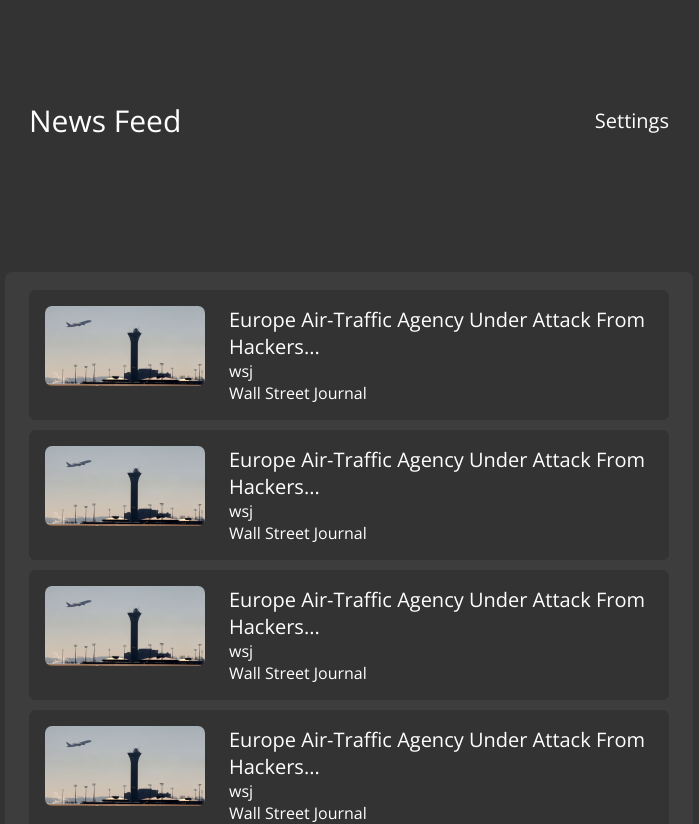
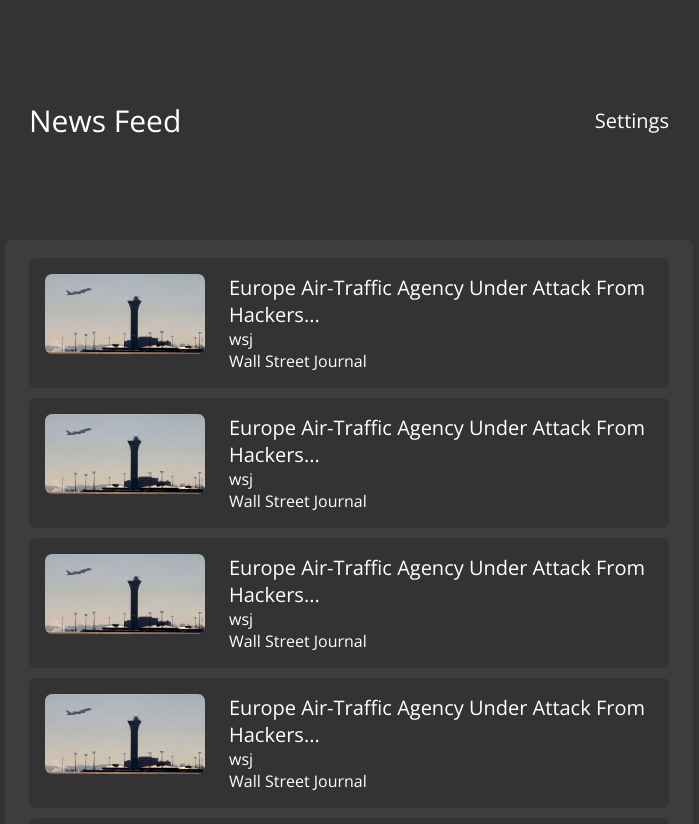
Before and after one commit to nslee333/news_project, a React (Create React App) app: page / in a window 1280 px wide. Shown: the top 824 px of the page, without its empty margins (291-990 px from the left). Built offline with nearby package versions, Linux system fonts and the light colour scheme.

Commit message:
Eliminated post margin for display.

```diff
--- a/src/css/main.css
+++ b/src/css/main.css
@@ -21,7 +21,6 @@
 
   border-radius: 7px;
   width: auto;
-  margin-block: 2rem;
   padding-top: 0.5rem;
   padding-bottom: 0.5rem;
   padding-left: 1.5rem;
```
